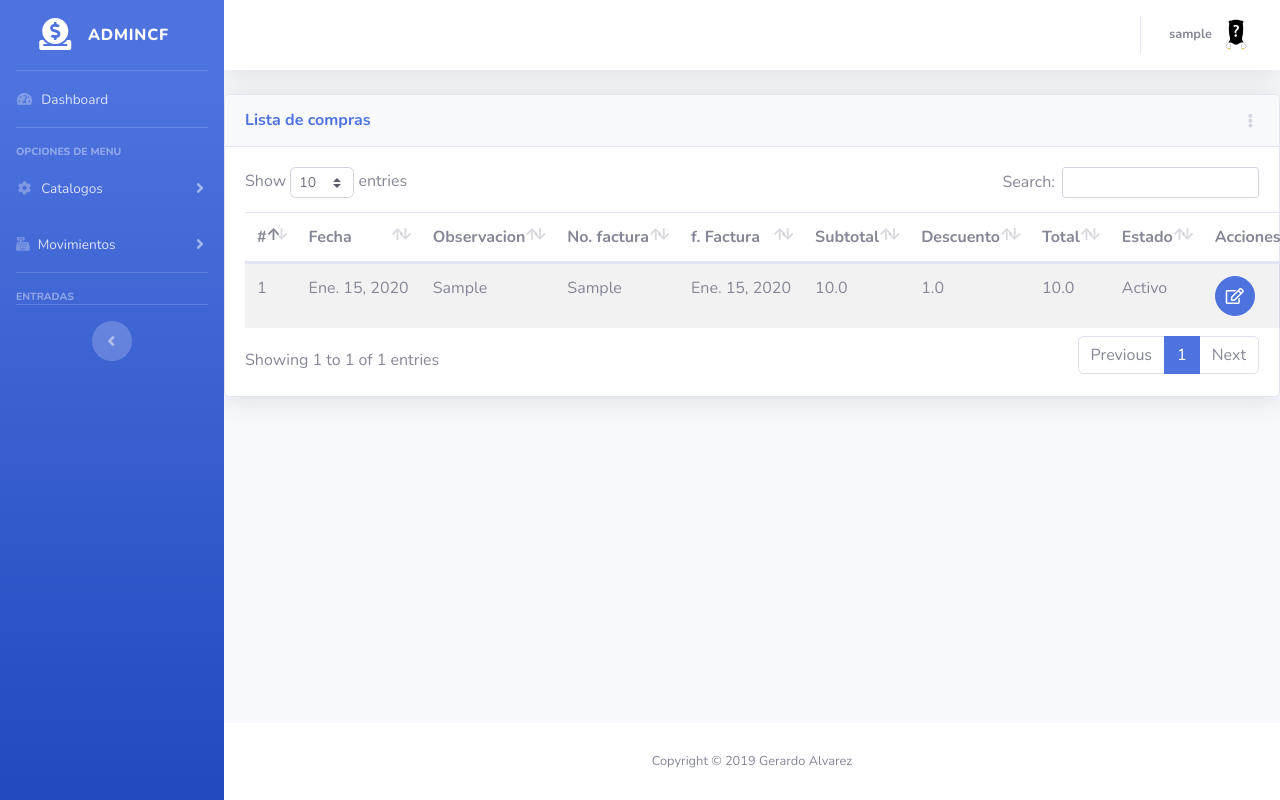
After one commit to gerardam/AppCF, a Django app: page /cmp/compras/ in a window 1280 px wide. The commit adds this page. Run offline with Django 3.2, Linux system fonts and the light colour scheme; a user stored in the database is signed in; tables that the repository leaves empty hold one stand-in row (values such as "Sample post"); some libraries are stand-ins or nearby versions.

Commit message:
urls, forms y vista de comprasenc

```diff
--- /dev/null
+++ b/cmp/templates/cmp/compras_list.html
@@ -0,0 +1,69 @@
+{% extends 'base/base.html' %}
+
+{% block page_content %}
+<!-- Dropdown Card Example -->
+<div class="card shadow mb-4">
+    <!-- Card Header - Dropdown -->
+    <div class="card-header py-3 d-flex flex-row align-items-center justify-content-between">
+    <h6 class="m-0 font-weight-bold text-primary">Lista de compras</h6>
+    <div class="dropdown no-arrow">
+        <a class="dropdown-toggle" href="#" role="button" id="dropdownMenuLink" data-toggle="dropdown" aria-haspopup="true" aria-expanded="false">
+        <i class="fas fa-ellipsis-v fa-sm fa-fw text-gray-400"></i>
+        </a>
+        <div class="dropdown-menu dropdown-menu-right shadow animated--fade-in" aria-labelledby="dropdownMenuLink" x-placement="bottom-end" style="position: absolute; transform: translate3d(-156px, 19px, 0px); top: 0px; left: 0px; will-change: transform;">
+        <div class="dropdown-header">Acciones</div>
+        <a class="dropdown-item" href="{% url 'cmp:compras_new' %}" ><i class="fas fa-plus-circle"></i> Nueva</a>
+        </div>
+    </div>
+    </div>
+    <!-- Card Body -->
+    <div class="card-body">
+        {% if not obj %}
+        <div class="alert alert-info">No hay compras</div>
+        {% else %}
+        <table class="table table-striped table-hover dt-responsive nowrap" style="width: 100%;">
+            <thead>
+                <th>#</th>
+                <th>Fecha</th>
+                <th>Observacion</th>
+                <th>No. factura</th>
+                <th>f. Factura</th>
+                <th>Subtotal</th>
+                <th>Descuento</th>
+                <th>Total</th>
+                <th>Estado</th>
+                <th class="all">Acciones</th>
+            </thead>
+            <tbody>
+                {% for item in obj %}
+                <tr>
+                    <td>{{ item.id }}</td>
+                    <td>{{ item.fecha_compra }}</td>
+                    <td>{{ item.observacion }}</td>
+                    <td>{{ item.no_factura }}</td>
+                    <td>{{ item.fecha_factura }}</td>
+                    <td>{{ item.sub_total }}</td>
+                    <td>{{ item.descuento }}</td>
+                    <td>{{ item.total }}</td>
+                    <td>{{ item.estado|yesno:'Activo,Inactivo' }}</td>
+                    <td>
+                        <a href="{% url 'cmp:compras_edit' item.id %}" class="btn btn-primary btn-circle"><i class="far fa-edit"></i></a>
+                        <!-- <button class="btn btn-primary btn-circle" onclick="return abrir_modal('{% url 'cmp:proveedor_edit' item.id %}')"><i class="far fa-edit"></i></button>
+                        <button class="btn btn-danger btn-circle" onclick="return abrir_modal('{% url 'cmp:proveedor_inactivar' item.id %}')"><i class="far fa-trash-alt"></i></button> -->
+                    </td>
+                </tr>
+                {% endfor %}
+            </tbody>
+        </table>
+        {% endif %}
+    </div>
+</div>
+{% endblock %}
+
+{% block js_page %}
+<script>
+$(document).ready(function() {
+    $(".table").DataTable();
+});
+</script>
+{% endblock %}
--- a/cmp/urls.py
+++ b/cmp/urls.py
@@ -1,9 +1,14 @@
 from django.urls import path
-from .views import ProveedorView, ProveedorNew, ProveedorEdit, proveedor_inactivar
+from .views import ProveedorView,ProveedorNew,ProveedorEdit,proveedor_inactivar,\
+    ComprasView
 
 urlpatterns = [
     path('proveedor/', ProveedorView.as_view(), name='proveedor_list'),
     path('proveedor/new', ProveedorNew.as_view(), name='proveedor_new'),
     path('proveedor/edit/<int:pk>', ProveedorEdit.as_view(), name='proveedor_edit'),
     path('proveedor/inactivar/<int:id>', proveedor_inactivar, name='proveedor_inactivar'),
+
+    path('compras/', ComprasView.as_view(), name='compras_list'),
+    path('compras/new', ComprasView.as_view(), name='compras_new'),
+    path('compras/edit/<int:pk>', ComprasView.as_view(), name='compras_edit'),
 ]
--- a/cmp/views.py
+++ b/cmp/views.py
@@ -6,9 +6,11 @@ from django.contrib.auth.mixins import LoginRequiredMixin,\
 from django.contrib.auth.decorators import login_required, permission_required
 from django.http import HttpResponse
 import json
-from .models import Proveedor
-from .forms import ProveedorForm
+import datetime
+from .models import Proveedor, ComprasEnc, ComprasDet
+from .forms import ProveedorForm, ComprasEncForm
 from bases.views import SinPrivilegios
+from inv.models import Producto
 
 
 ########## PROVEEDORES ##########
@@ -61,3 +63,44 @@ def proveedor_inactivar(request, id):
         return HttpResponse('Proveedor inactivado')
 
     return render(request, template_name, contexto)
+
+########## COMPRAS ##########
+class ComprasView(SinPrivilegios, generic.ListView):
+    permission_required = 'cmp.view_comprasenc'
+    model = ComprasEnc
+    template_name = 'cmp/compras_list.html'
+    context_object_name = 'obj'
+
+@login_required(login_url='/login/')
+@permission_required('cmp.change_proveedor', login_url='bases:sin_privilegios')
+def Compras(request,compra_id=None):
+    template_name = 'cmp/compras.html'
+    prod = Producto.objects.filter(estado=True)
+    form_compras = {}
+    contexto = {}
+
+    if request.method == 'GET':
+        form_compras = ComprasEncForm()
+        enc = ComprasEnc.objects.filter(pk=compra_id).first()
+
+        if enc:
+            det = ComprasDet.objects.filter(compras=enc)
+            fecha_compra = datetime.date.isoformat(enc.fecha_compra)
+            fecha_factura = datetime.date.isoformat(enc.fecha_factura)
+            e = {
+                'fecha_compra': fecha_compra,
+                'proveedor': enc.proveedor,
+                'observacion': enc.observacion,
+                'no_factura': enc.no_factura,
+                'fecha_factura': fecha_factura,
+                'sub_total': enc.sub_total,
+                'descuento': enc.descuento,
+                'total': enc.total
+            }
+            form_compras = ComprasEncForm(e)
+        else:
+            det = None
+
+        contexto = {'productos':prod, 'encabezado':enc, 'detalle':det, 'form_enc':form_compras}
+
+        return render(request, template_name, contexto)
--- a/templates/base/base.html
+++ b/templates/base/base.html
@@ -92,6 +92,20 @@
           </div>
         </div>
       </li>
+      <li class="nav-item">
+          <a class="nav-link collapsed" href="#" data-toggle="collapse" data-target="#collapseTres" aria-expanded="true" aria-controls="collapseTres">
+            <i class="fas fa-cash-register"></i>
+            <span>Movimientos</span>
+          </a>
+          <div id="collapseTres" class="collapse" aria-labelledby="headingTwo" data-parent="#accordionSidebar">
+            <div class="bg-white py-2 collapse-inner rounded">
+              <h6 class="collapse-header">ENTRADAS</h6>
+              {% if perms.cmp.view_compras %}
+              <a class="collapse-item" href="{% url 'cmp:compras_list' %}">Compras</a>
+              {% endif %}
+            </div>
+          </div>
+        </li>
 
       <!-- Nav Item - Utilities Collapse Menu
       <li class="nav-item">
```
Also changed, not shown: cmp/forms.py (+25 -1 lines).
